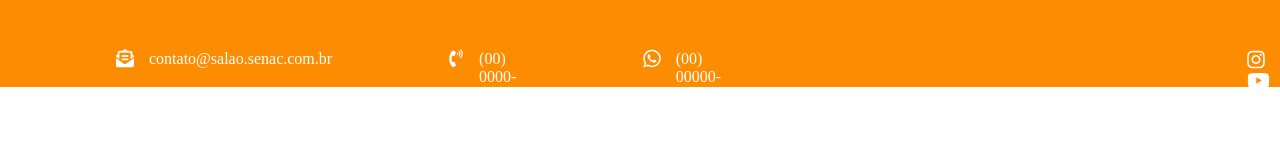
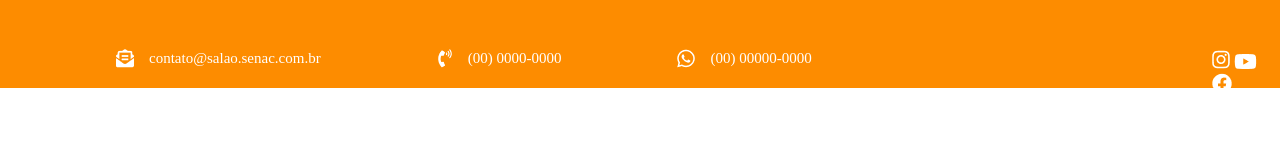
Before and after one commit to dvdmarveira/beauty-salon-project, a plain HTML site: page index.html in a window 1280 px wide. Drawn offline with Linux system fonts and the light colour scheme.

Commit message:
update css cabecalho

```diff
--- a/src/style/style.css
+++ b/src/style/style.css
@@ -7,7 +7,7 @@
 .cabecalho {
   background: #fd8c00;
   width: 100%;
-  height: 87px;
+  height: 5.4735rem;
   display: flex;
 }
 
@@ -19,6 +19,7 @@
 .emailcabecalho {
   margin-top: 50px;
   margin-left: 15px;
+  font-size: 15px;
   color: #ffffff;
 }
 
@@ -28,8 +29,11 @@
 }
 
 .phonecabecalho {
+  display: inline;
   margin-top: 50px;
   margin-left: 15px;
+  white-space: nowrap;
+  font-size: 15px;
   color: #ffffff;
 }
 
@@ -41,10 +45,12 @@
 .whatsappcabecalho {
   margin-top: 50px;
   margin-left: 15px;
+  white-space: nowrap;
+  font-size: 15px;
   color: #ffffff;
 }
 
 .iconescabecalho {
   margin-top: 50px;
-  margin-left: 520px;
+  margin-left: 400px;
 }
```
